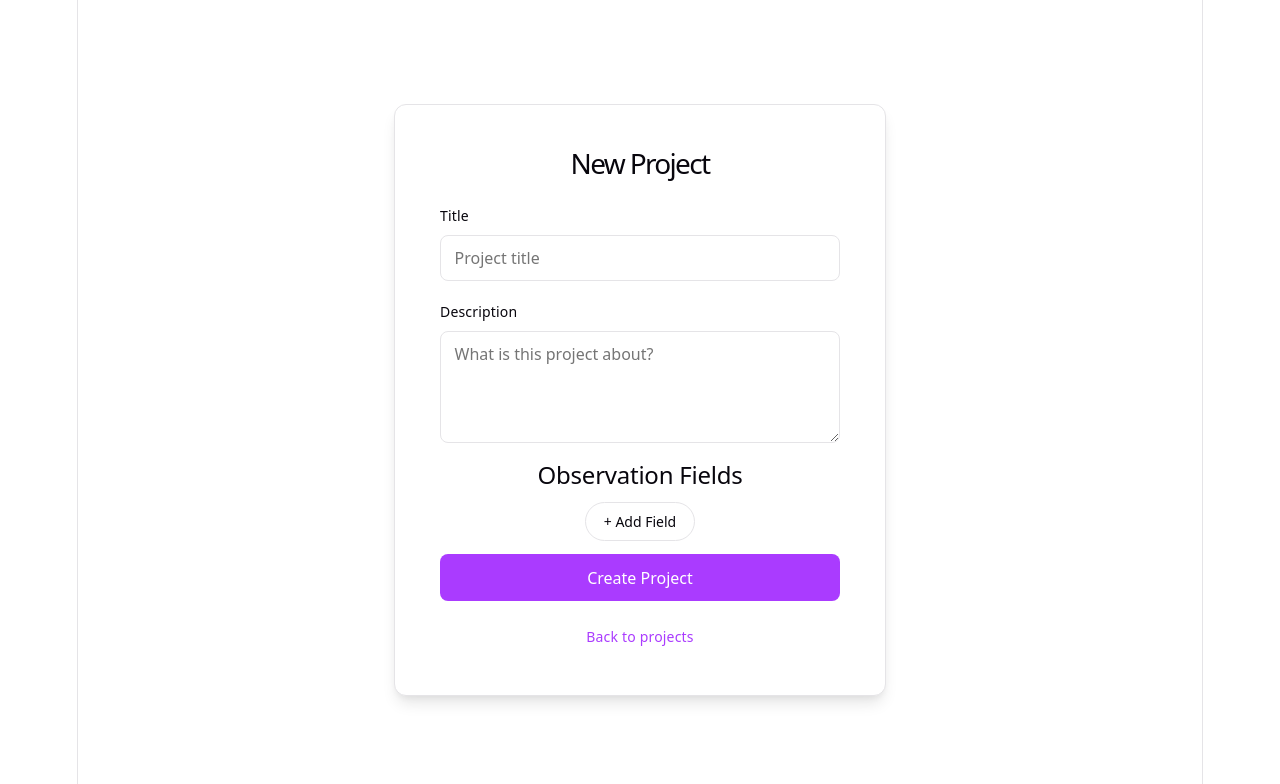
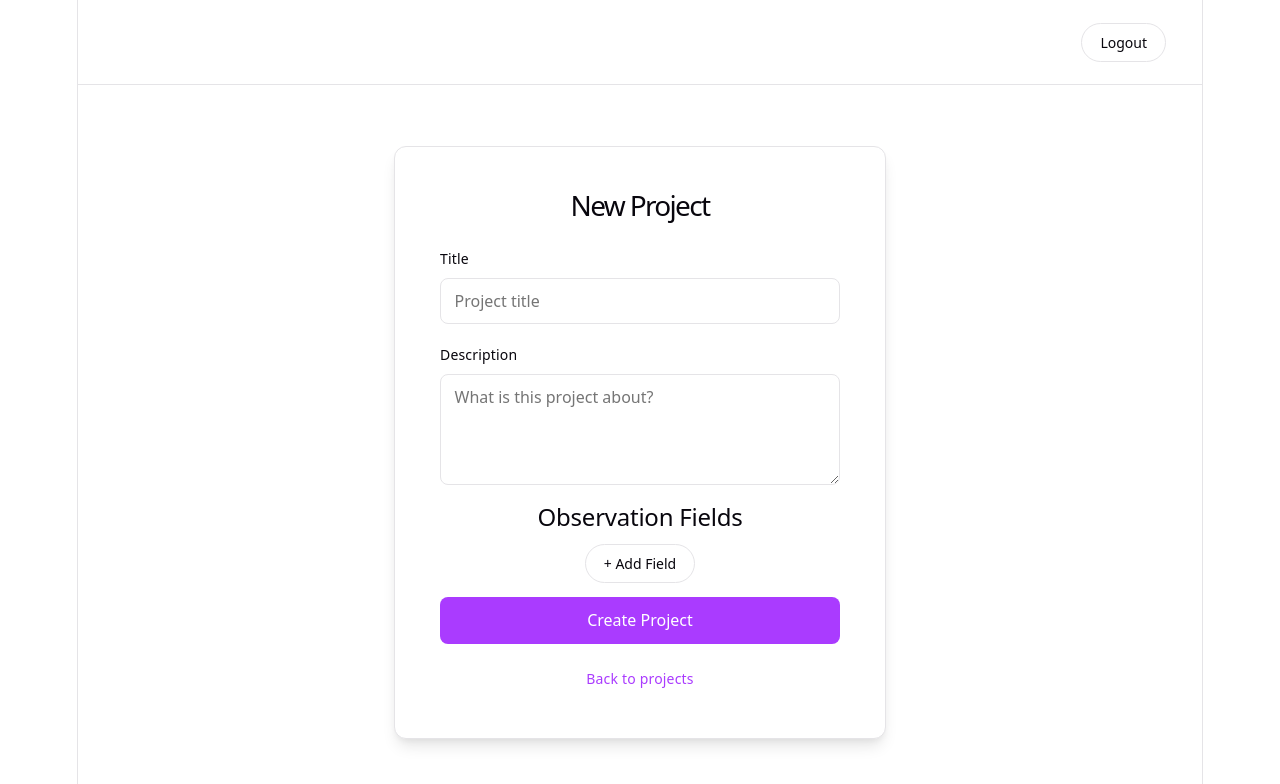
Before and after one commit to cocomittens/citizen-science-for-kids, a React (Vite) app in the folder webapp/: page /projects/new in a window 1280 px wide. Shown: the top 784 px of the page. Built offline with nearby package versions, Linux system fonts and the light colour scheme.

Commit message:
Logout button

```diff
--- /dev/null
+++ b/webapp/src/components/Header.css
@@ -0,0 +1,23 @@
+.app-header {
+  display: flex;
+  justify-content: flex-end;
+  padding: 1rem 2rem;
+  border-bottom: 1px solid var(--border);
+}
+
+.outline-button {
+  padding: 0.5rem 1rem;
+  border: 1px solid var(--border);
+  border-radius: 5vh;
+  background: transparent;
+  color: var(--text-h);
+  font-family: var(--sans);
+  font-size: 14px;
+  font-weight: 500;
+  cursor: pointer;
+  transition: background 0.15s;
+}
+
+.outline-button:hover {
+  background: var(--code-bg);
+}
--- /dev/null
+++ b/webapp/src/components/Header.tsx
@@ -0,0 +1,21 @@
+import { useNavigate } from 'react-router-dom'
+import './Header.css'
+
+function Header() {
+  const navigate = useNavigate()
+
+  const logout = () => {
+    localStorage.removeItem('token')
+    navigate('/auth?mode=signin')
+  }
+
+  return (
+    <div className="app-header">
+      <button type="button" className="outline-button" onClick={logout}>
+        Logout
+      </button>
+    </div>
+  )
+}
+
+export default Header
--- a/webapp/src/scenes/NewProject/NewProject.tsx
+++ b/webapp/src/scenes/NewProject/NewProject.tsx
@@ -1,5 +1,6 @@
 import { useState } from 'react'
 import { useNavigate, Link } from 'react-router-dom'
+import Header from '../../components/Header'
 import './NewProject.css'
 
 const FIELD_TYPES = ['text', 'number', 'checkbox', 'dropdown', 'textarea'] as const
@@ -80,6 +81,8 @@ function NewProject() {
   }
 
   return (
+    <>
+    <Header />
     <div className="auth-page">
       <div className="auth-card">
         <h1>New Project</h1>
@@ -170,6 +173,7 @@ function NewProject() {
         </p>
       </div>
     </div>
+    </>
   )
 }
 
--- a/webapp/src/scenes/Projects/Projects.tsx
+++ b/webapp/src/scenes/Projects/Projects.tsx
@@ -1,5 +1,6 @@
 import { useEffect, useState } from 'react'
 import { Link } from 'react-router-dom'
+import Header from '../../components/Header'
 import type { Project } from '../../types/types'
 import './Projects.css'
 
@@ -31,6 +32,8 @@ function Projects() {
   }, [])
 
   return (
+    <>
+    <Header />
     <div className="projects-page">
       <header>
         <div>
@@ -64,6 +67,7 @@ function Projects() {
         </ul>
       )}
     </div>
+    </>
   )
 }
 
```
